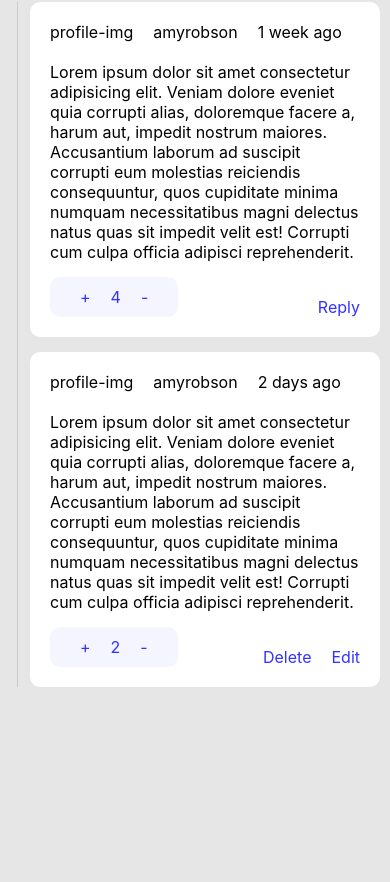
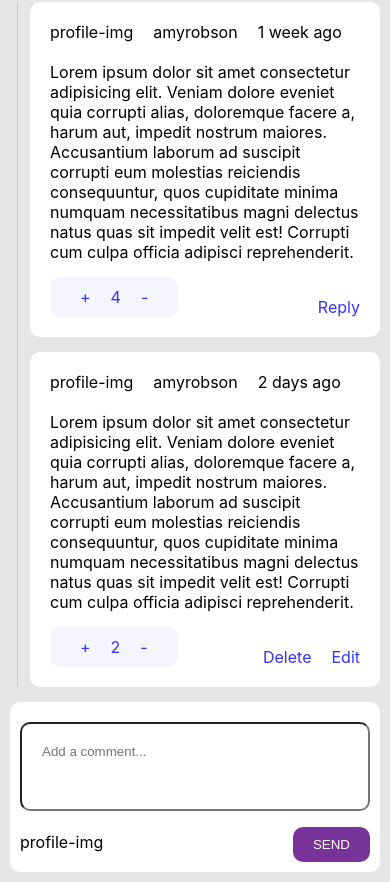
Before and after one commit to Ryan-D-P/interactive-comments-section, a React (Create React App) app: page / in a window 390 px wide. Shown: the part 708-1590 px from the top of the page. Before the commit the page ends 1405 px from the top, so only its background shows below. Built offline with nearby package versions, Linux system fonts and the light colour scheme.

Commit message:
Added JSX template + CSS for Post component. Post component mobile and desktop basic layouts included.

```diff
--- a/src/App.js
+++ b/src/App.js
@@ -7,9 +7,7 @@ function App() {
     <div className="App">
       <main className="main-content">
         <Comments />
-
-        {/* <Post /> */}
-
+        <Post />
       </main>
 
       {/* <Attribution /> */}
--- a/src/Post.css
+++ b/src/Post.css
@@ -0,0 +1,84 @@
+:root {
+    --post-height: 150px;
+}
+
+.Post {
+    background-color: hsl(0, 0%, 100%);
+    position: relative;
+    border-radius: 10px;
+    min-height: var(--post-height);
+    padding: 1rem;
+}
+
+@media screen and (min-width: 1000px) {
+    .Post {
+        padding: 2rem;
+    }
+}
+
+.post-wrapper {
+    display: flex;
+    flex-direction: column-reverse;
+    justify-content: space-around;
+    align-items: flex-start;
+    min-height: var(--post-height);
+}
+
+@media screen and (min-width: 1000px) {
+    .post-wrapper {
+        flex-direction: row;
+        justify-content: flex-start;
+        width: 90%;
+    }
+}
+
+.post-profileimg, .post-body, .post-submit {
+    display: flex;
+    justify-content: center;
+    align-items: flex-start;
+}
+
+.post-body {
+    width: 100%;
+}
+
+.post-body > input {
+    width: 100%;
+    padding: 2rem;
+    padding-bottom: 5rem;
+    border-radius: 10px;
+}
+
+@media screen and (min-width: 1000px) {
+    .post-body > input {
+        padding-bottom: 6rem;
+    }
+}
+
+.post-submit {
+    position: absolute;
+    right: 1rem;
+    bottom: 1rem;
+}
+
+@media screen and (min-width: 1000px) {
+    .post-submit {
+        right: 2rem;
+        top: 2rem;
+    }
+}
+
+.post-submit > button {
+    background-color: hsl(280, 50%, 40%);
+    color: hsl(0, 0%, 100%);
+    width: 100%;
+    padding: 1rem 2rem;
+    border: none;
+    border-radius: 10px;
+}
+
+@media screen and (min-width: 1000px) {
+    .post-submit > button {
+        padding: 2rem 5rem;
+    }
+}
--- a/src/Post.js
+++ b/src/Post.js
@@ -3,7 +3,17 @@ import "./Post.css";
 const Post = () => {
     return (
         <div className="Post">
-            <p>Post</p>
+            <div className="post-wrapper">
+                <div className="post-profileimg">
+                    <p>profile-img</p>
+                </div>
+                <div className="post-body">
+                    <input type="text" placeholder="Add a comment..." />
+                </div>
+            </div>
+            <div className="post-submit">
+                    <button>SEND</button>
+            </div>
         </div>
     );
 }
--- a/src/index.css
+++ b/src/index.css
@@ -27,6 +27,18 @@ body {
   }
 }
 
+.main-content {
+  display: flex;
+  flex-direction: column;
+  gap: 15px;
+}
+
+@media screen and (min-width: 1000px) {
+  .main-content {
+    gap: 30px;
+  }
+}
+
 h1 {
   font-size: clamp(4rem, 4vw, 7rem);
 }
```
